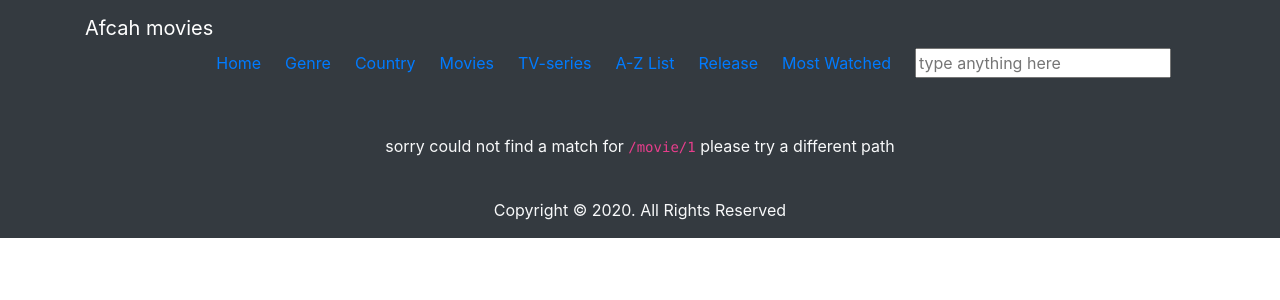
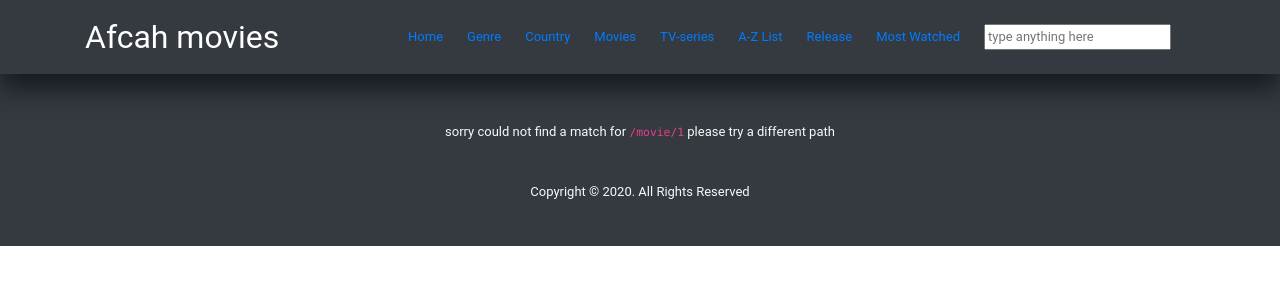
Before and after one commit to KhaleelZauroh/afcah, a React (Create React App) app: page /movie/1 in a window 1280 px wide. Shown: the top 300 px of the page. Built offline with nearby package versions, Linux system fonts and the light colour scheme.

Commit message:
Update app css

```diff
--- a/src/App.css
+++ b/src/App.css
@@ -1,5 +1,8 @@
 .App {
   text-align: center;
+  ont-weight: 300;
+    font-size: 13px;
+    font-family: Roboto,sans-serif;
 }
 
 .navbar-links{
@@ -27,7 +30,7 @@
   color: white;
 }
 
-.App-link {
+.App-link .form-submit{
   color: #61dafb;
 }
 
@@ -39,3 +42,44 @@
     transform: rotate(360deg);
   }
 }
+.search-form {
+  width: 100%;
+  height: 100vh;
+}
+
+.navbar{
+  max-height: 10vh;
+  background: rgba(30,33,41,.6);
+  text-align: right;
+  z-index: 2;
+  box-shadow: 0 14px 27px #16181e;
+
+}
+.footer{
+  height: 10vh;
+}
+
+
+/**/
+#movies img,
+#movie img {
+  width: 100%;
+}
+.brand-text {
+  font-size: 2rem;
+}
+#react-logo {
+  color: #00d8ff;
+}
+#imdb-logo {
+  color: #f5de50;
+}
+@media (min-width: 960px) {
+  #movies .col-md-3 .well {
+    height: 390px;
+  }
+
+  #movies .col-md-3 img {
+    height: 240px;
+  }
+}
--- a/src/App.js
+++ b/src/App.js
@@ -2,16 +2,20 @@ import React from 'react';
 import './App.css';
 import Navbar from './components/reusable/Navbar'
 import Footer from './components/reusable/Footer'
-// import Movie from './components/reusable/Movie'
+import Movie from './components/Movie/Movie'
 import Home from './components/pages/Home'
 import Genre from './components/pages/Genre'
 import Country from './components/pages/Country'
+import SearchForm from './components/Movie/SearchForm'
 import Movies from './components/pages/Movies'
 import Tvseries from './components/pages/Tvseries'
 import AZlist from './components/pages/AZlist'
 import Release from './components/pages/Release'
 import Mostwatched from './components/pages/Mostwatched'
+import store from './Redux/Stores/Store';
+
 import {BrowserRouter as Router, Switch, Route, Redirect} from 'react-router-dom'
+import { Provider } from 'react-redux';
 
 const Notfound = ({ location }) => (
   <div>
@@ -21,6 +25,8 @@ const Notfound = ({ location }) => (
 
 function App() {
   return (
+    <Provider store={store}>
+
    <Router>
     <div className="App bg-dark text-light">
     <Navbar />
@@ -28,6 +34,7 @@ function App() {
 {/* <Redirect from= "/home" to = "/" /> */}
 <Route path="/home" exact component={Home} />
 {/* <Route exact path="/movie/:id" component={Movie} /> */}
+<Route exact path="/" component={SearchForm} />
 <Route path="/genre" exact component={Genre} />
 <Route path="/Country" exact  component={Country} />
 <Route path="/Movies" exact  component={Movies} />
@@ -44,6 +51,7 @@ function App() {
     <Footer />
     </div>
     </Router>
+    </Provider>
 
   );
 }
```
